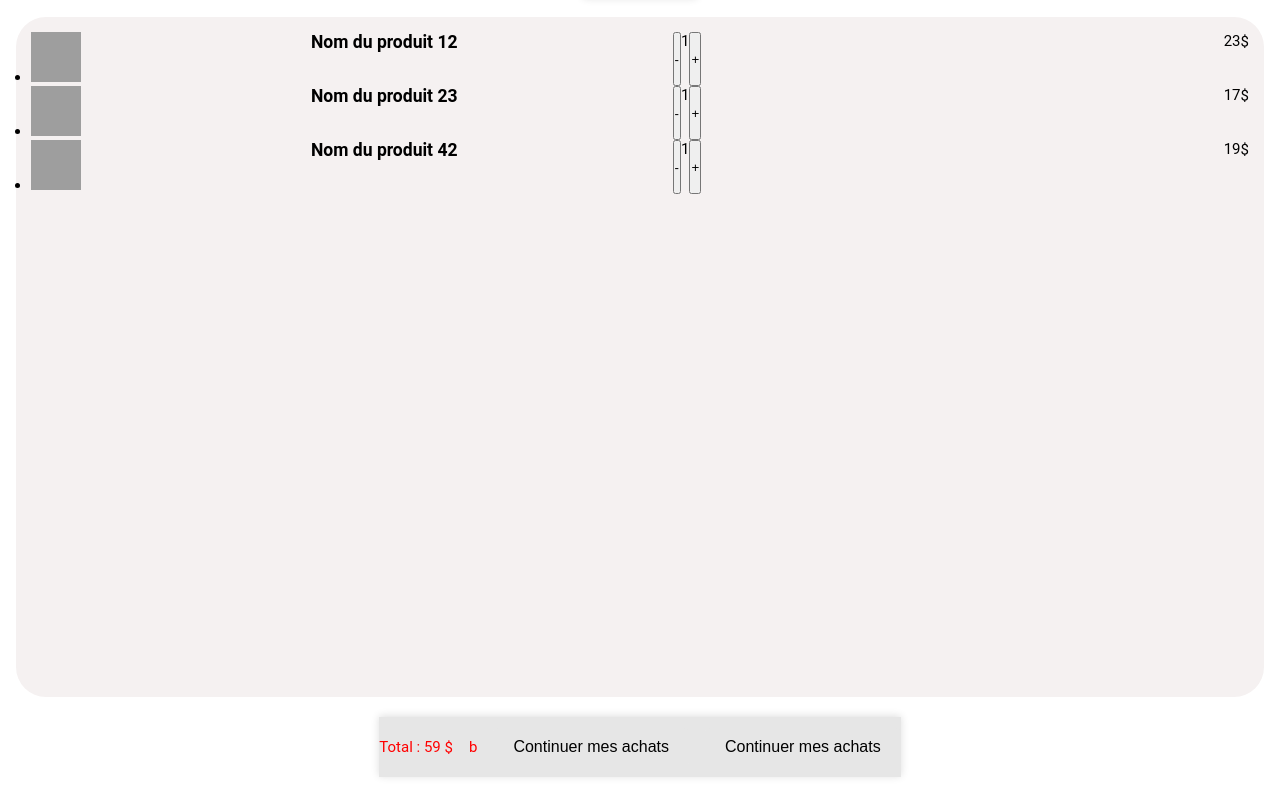
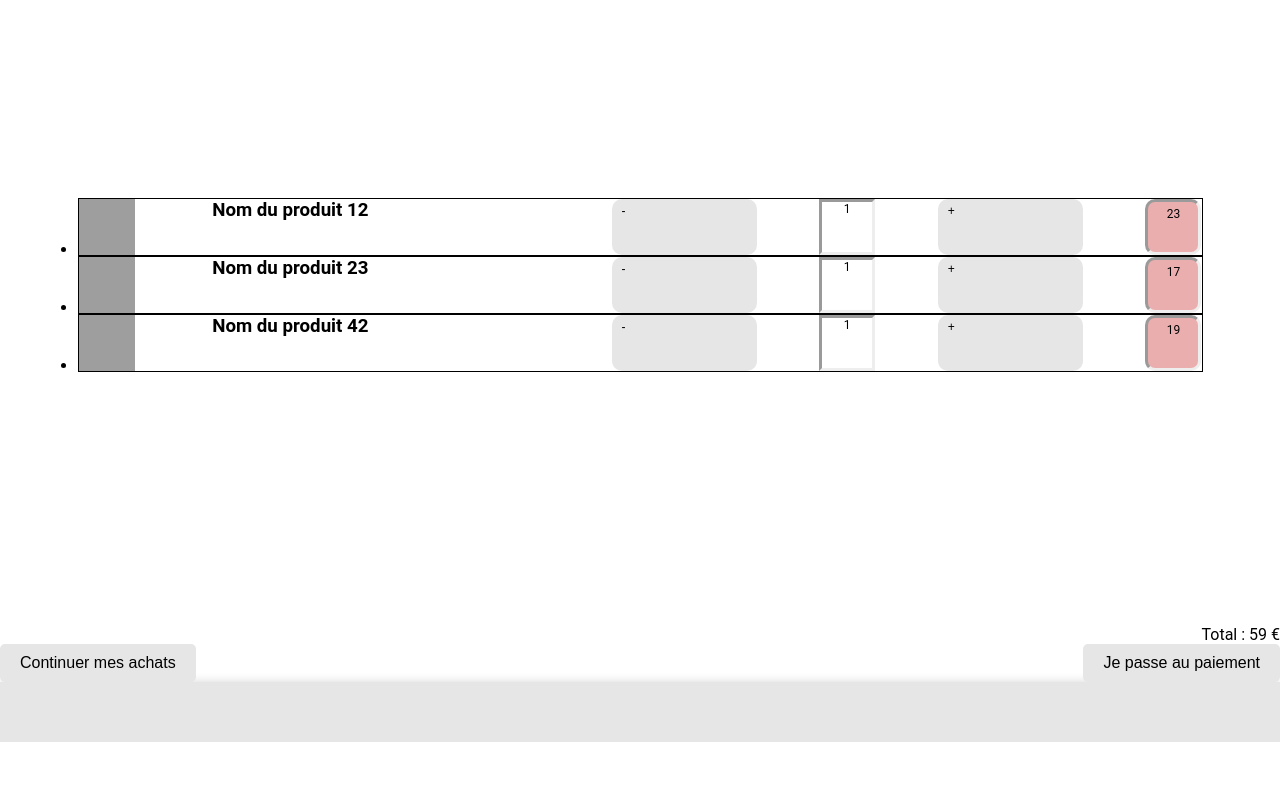
Before and after one commit to victorzanotelli/TestProject1, a plain HTML site: page panier.html in a window 1280 px wide. Shown: the part 143-929 px from the top of the page. After the commit the page ends 885 px from the top, so only its background shows below. Drawn offline with Linux system fonts and the light colour scheme; grey boxes are pictures that could not be loaded.

Commit message:
functional working 90% with bad UI

```diff
--- a/panier.html
+++ b/panier.html
@@ -10,7 +10,7 @@
     <title>Panier</title>
 </head>
 
-<body >
+<body>
     <header>
         <button type="button" id="icon">
             <img src="img/burger.png" alt="icon burger">
@@ -25,22 +25,26 @@
         </nav>
         <!-- barre de navigation mobile -->
     </header>
-    <aside  >
-        <header class="basket_header">
+    <!---<aside>--->
+
     <h2>Mon panier</h2>
 
-        </header>
     <main class="basket-container">
         <ul>
 
         </ul>
+
     </main>
-        <footer class="basket_footer">
-            <p id="cart-total-price">Total : 59 $</p>b
+    <div class="basket_price">
+        <p id="cart-total-price">Total : 59 $</p>
+
+    </div>
+    <div class="basket_footer">
         <button class="btn">Continuer mes achats</button>
-            <button class="btn">Continuer mes achats</button>
-        </footer>
-    </aside>
+        <button class="btn">Je passe au paiement</button>
+    </div>
+    <!---</aside>--->
+
     <script type="module" src="./scripts/basket.js"></script>
     <footer>
 
--- a/scripts/cart.js
+++ b/scripts/cart.js
@@ -20,8 +20,8 @@ function getCart() {
 
 //La fonction saveCart() va nous permettre de sauvegarder l’état actuel du panier que nous stockons>>
 // update the cart in session storage
-function saveCart($cart) {
-  sessionStorage.setItem("cart", JSON.stringify($cart));
+function saveCart(cart) {
+  sessionStorage.setItem("cart", JSON.stringify(cart));
 }
 
 //fakeCart fakeCart est un objet représentant notre panier et son contenu
@@ -62,137 +62,175 @@ let fakeCart = {
 // display the cart
 function renderCart() {
   // retrieve the cart
-  let $cart = getCart();
+  let cart = getCart();
 
   // remove the ul
-  let $productList = document.querySelector("body > aside > main");
-  let $ulToRemove = document.querySelector("body > aside > main > ul");
+  let productList = document.querySelector("body > main");
+  let ulToRemove = document.querySelector("body > main > ul");
 
-  $productList.removeChild($ulToRemove);
+  productList.removeChild(ulToRemove);
+  // class="basket-container"
+  // create the new ul
+  let newUl = document.createElement("ul");
 
-  // create the new ul
-  let $newUl = document.createElement("ul");
 
   // create the lis
-  for (let i = 0; i < $cart.items.length; i++) {
-    if ($cart.items[i].amount > 0) {
-      let $item = $cart.items[i];
-      let $li = document.createElement("li");
-      $li.appendChild(createCartItem($item)); // append them
-      $newUl.appendChild($li);
+  for (let i = 0; i < cart.items.length; i++) {
+    if (cart.items[i].amount > 0) {
+      let item = cart.items[i];
+      let li = document.createElement("li");
+      li.appendChild(createCartItem(item)); // append them
+      newUl.appendChild(li);
     }
   }
 
-  $productList.appendChild($newUl);
+  productList.appendChild(newUl);
 
   // update cart total price
-  let $totalPrice = document.getElementById("cart-total-price");
-  $totalPrice.innerText = "Total : " + $cart.totalPrice + " $";
+  let totalPrice = document.getElementById("cart-total-price");
+  totalPrice.innerText = "Total : " + cart.totalPrice + " €";
 
   loadListeners();
 }
 
 //createCartItem()
 // create one cart item to be injected in the html
-function createCartItem($item) {
-  let $containerSection = document.createElement("section");
+function createCartItem(item) {
+  let containerSection = document.createElement("div");
+  containerSection.classList.add("cart-Line");
 
-  // creating the figure and img
-  let $figure = document.createElement("figure");
-  let $img = document.createElement("img");
-  $img.setAttribute("alt", "image du produit " + $item.id);
-  $img.setAttribute("src", $item.imageUrl);
-  //$img.setAttribute("max-width", "200px");
-  //$img.setAttribute("height", "200px");
-  $figure.appendChild($img);
+  let img = document.createElement("img");
 
-  $containerSection.appendChild($figure);
+  img.classList.add("cart-col");
+  img.classList.add("cart-Col-img");
+  img.setAttribute("alt", "image du produit " + item.id);
+  img.setAttribute("src", item.imageUrl);
+  containerSection.appendChild(img);
 
+
+  let productInfodiv = document.createElement("span");
   // creating the product info
-  let $productInfo = document.createElement("section");
-  $productInfo.classList.add("cart-product-info");
-  let $productName = document.createElement("h3");
-  let $productNameContent = document.createTextNode(
-    "Nom du produit " + $item.id
-  );
-  $productName.appendChild($productNameContent);
-  $productInfo.appendChild($productName);
+  let productInfo = document.createElement("h3");
 
-  $containerSection.appendChild($productInfo);
+  let productNameContent = document.createTextNode("Nom du produit " + item.id);
+  productInfo.appendChild(productNameContent);
+  //let productNameContent = document.createTextNode("Nom du produit " + item.id);
+  productInfodiv.appendChild(productInfo)
+
+  productInfodiv.classList.add("cart-Col-name");
+  containerSection.appendChild(productInfodiv);
+
+
+
 
   // creating the product actions
-  let $productActions = document.createElement("section");
-  $productActions.classList.add("cart-product-actions");
+  //let productActions = document.createElement("section");
+  //productActions.classList.add("cart-product-actions");
 
-  let $buttonsSection = document.createElement("section");
+  //let buttonsSection = document.createElement("section");
 
-  let $removeButton = document.createElement("button");
-  $removeButton.setAttribute("data-product-id", $item.id);
-  $removeButton.classList.add("cart-btn");
-  $removeButton.classList.add("cart-button-remove");
-  let $minus = document.createTextNode("-");
-  $removeButton.appendChild($minus);
+  let removeButton = document.createElement("button");
+  removeButton.setAttribute("data-product-id", item.id);
+  removeButton.classList.add("cart-col");
+  removeButton.classList.add("cart-Col-minus");
+  removeButton.classList.add("btn");
+  let minus = document.createTextNode("-");
+  removeButton.appendChild(minus);
+  containerSection.appendChild(removeButton);
 
-  let $amountSpan = document.createElement("span");
-  let $amountContent = document.createTextNode($item.amount);
-  $amountSpan.appendChild($amountContent);
 
-  let $addButton = document.createElement("button");
-  $addButton.setAttribute("data-product-id", $item.id);
-  $addButton.classList.add("cart-btn");
-  $addButton.classList.add("cart-button-add");
-  let $plus = document.createTextNode("+");
-  $addButton.appendChild($plus);
+  let amountSpan = document.createElement("span");
+  amountSpan.classList.add("cart-col");
+  amountSpan.classList.add("cart-Col-price");
+  let amountContent = document.createTextNode(item.amount);
+  amountSpan.appendChild(amountContent);
+  /*amountSpan.classList.add("cart-col");
+  amountSpan.classList.add("cart-Col-price");*/
+  containerSection.appendChild(amountSpan);
 
-  $buttonsSection.appendChild($removeButton);
-  $buttonsSection.appendChild($amountSpan);
-  $buttonsSection.appendChild($addButton);
+  let addButton = document.createElement("button");
+  addButton.setAttribute("data-product-id", item.id);
+  addButton.classList.add("cart-col");
+  addButton.classList.add("cart-Col-add");
+  addButton.classList.add("btn");
+  let plus = document.createTextNode("+");
+  addButton.appendChild(plus);
+  containerSection.appendChild(addButton);
 
-  $productActions.appendChild($buttonsSection);
 
-  let $productPrice = document.createElement("p");
-  $productPrice.setAttribute("data-product-id", $item.id);
-  $productPrice.classList.add("cart-product-price");
+  let productPrice = document.createElement("p");
+  productPrice.setAttribute("data-product-id", item.id);
 
-  let $productPriceSpan = document.createElement("span");
-  let $productPriceSpanContent = document.createTextNode(
-    "" + $item.amount * $item.price
+
+  let productPriceSpan = document.createElement("span");
+  let productPriceSpanContent = document.createTextNode(
+    "" + item.amount * item.price
   );
-  $productPriceSpan.appendChild($productPriceSpanContent);
+  productPriceSpan.appendChild(productPriceSpanContent);
+  productPriceSpan.classList.add("cart-col");
+  productPriceSpan.classList.add("cart-Col-montT");
+  containerSection.appendChild(productPriceSpan);
 
-  let $currencyContent = document.createTextNode("$");
+  //buttonsSection.appendChild(removeButton);
 
-  $productPrice.appendChild($productPriceSpan);
-  $productPrice.appendChild($currencyContent);
+  /*
+    let amountSpan = document.createElement("span");
+    let amountContent = document.createTextNode(item.amount);
+    amountSpan.appendChild(amountContent);
 
-  $productActions.appendChild($productPrice);
+    let addButton = document.createElement("button");
+    addButton.setAttribute("data-product-id", item.id);
+    addButton.classList.add("cart-btn");
+    addButton.classList.add("cart-button-add");
+    let plus = document.createTextNode("+");
+    addButton.appendChild(plus);
 
-  $containerSection.appendChild($productActions);
+    buttonsSection.appendChild(removeButton);
+    buttonsSection.appendChild(amountSpan);
+    buttonsSection.appendChild(addButton);
 
-  return $containerSection;
+    productActions.appendChild(buttonsSection);
+
+    let productPrice = document.createElement("p");
+    productPrice.setAttribute("data-product-id", item.id);
+    productPrice.classList.add("cart-product-price");
+
+    let productPriceSpan = document.createElement("span");
+    let productPriceSpanContent = document.createTextNode(
+      "" + item.amount * item.price
+    );
+    productPriceSpan.appendChild(productPriceSpanContent);
+
+
+
+    containerSection.appendChild(productActions);
+    containerSection.appendChild(productPriceSpan);
+    containerSection.appendChild(productPrice);
+  */
+  return containerSection;
 }
 
 // loadListeners() est la fonction qui va nous permettre d’écouter les clics
 //sur tout nos boutons d’ajout ou retrait de quantité d’articles dans le panier.
 function loadListeners() {
-  let $addButtons = document.getElementsByClassName("cart-button-add");
-  let $removeButtons = document.getElementsByClassName("cart-button-remove");
+  let addButtons = document.getElementsByClassName("cart-Col-add");
+  let removeButtons = document.getElementsByClassName("cart-Col-minus");
 
-  for (let i = 0; i < $addButtons.length; i++) {
-    $addButtons[i].addEventListener("click", addItem);
-    $removeButtons[i].addEventListener("click", removeItem);
+  for (let i = 0; i < addButtons.length; i++) {
+    addButtons[i].addEventListener("click", addItem);
+    removeButtons[i].addEventListener("click", removeItem);
   }
 }
 
 //addItem() est la fonction qui permet d’augmenter de 1 la quantité d’un produit dans le panier :
 function addItem(event) {
-  let $id = event.target.getAttribute("data-product-id");
-  let $itemKey = findItem($id);
-  let $cart = getCart();
+  let id = event.target.getAttribute("data-product-id");
+  let itemKey = findItem(id);
+  let cart = getCart();
 
-  if ($itemKey !== null) {
-    $cart.items[$itemKey].amount += 1;
-    saveCart($cart);
+  if (itemKey !== null) {
+    cart.items[itemKey].amount += 1;
+    saveCart(cart);
     computeCartTotal();
     renderCart();
   }
@@ -205,11 +243,11 @@ function addItem(event) {
 //que nous voulons modifier en utilisant une fonction findItem() que nous avons créée.
 
 // get the item key in the cart.items array
-function findItem($id) {
-  let $cart = getCart();
+function findItem(id) {
+  let cart = getCart();
 
-  for (let i = 0; i < $cart.items.length; i++) {
-    if ($cart.items[i].id === parseInt($id)) {
+  for (let i = 0; i < cart.items.length; i++) {
+    if (cart.items[i].id === parseInt(id)) {
       return i;
     }
   }
@@ -222,15 +260,15 @@ function findItem($id) {
 //des produits puis ajoute pour chaque produit quantité x prix au prix total puis sauvegarde le panier.
 // update the total price of the cart
 function computeCartTotal() {
-  let $cart = getCart();
-  let $price = 0;
+  let cart = getCart();
+  let price = 0;
 
-  for (let i = 0; i < $cart.items.length; i++) {
-    $price += $cart.items[i].price * $cart.items[i].amount;
+  for (let i = 0; i < cart.items.length; i++) {
+    price += cart.items[i].price * cart.items[i].amount;
   }
 
-  $cart.totalPrice = $price;
-  saveCart($cart);
+  cart.totalPrice = price;
+  saveCart(cart);
 }
 
 // removeItem()
@@ -238,13 +276,13 @@ function computeCartTotal() {
 // sauf que l’on fait - 1 au lieu de + 1 :
 // update the item amount to - 1
 function removeItem(event) {
-  let $id = event.target.getAttribute("data-product-id");
-  let $itemKey = findItem($id);
-  let $cart = getCart();
+  let id = event.target.getAttribute("data-product-id");
+  let itemKey = findItem(id);
+  let cart = getCart();
 
-  if ($itemKey !== null) {
-    $cart.items[$itemKey].amount -= 1;
-    saveCart($cart);
+  if (itemKey !== null) {
+    cart.items[itemKey].amount -= 1;
+    saveCart(cart);
     computeCartTotal();
     renderCart();
   }
--- a/styles/basket.css
+++ b/styles/basket.css
@@ -1,70 +1,145 @@
-.clear {
-  clear: both;
+.basket-container {
+
+
+  display: flex;
+  -ms-flex-align: center;
+  flex-direction: column;
+  align-items: center;
+  justify-content: space-around;
+  /*background-color: rgb(63, 178, 92);*/
+  color: black;
+  padding: 15px;
+  gap: 10px;
 }
 
-.products {
-  width: 75%;
+.cart-Line {
+  display: flex;
+  flex-direction: row;
+  justify-content: space-between;
+  border: 1px solid black;
+
 }
 
-aside {
-  display: flex;
-  flex-direction: column;
-  align-items:center;;
-  justify-content: space-between;
+.cart-col {
+  font-size: 12px;
+  color: black;
+  -ms-flex-align: center;
   text-align: center;
-  padding: 20px 16px;
-  text-decoration: none;
-  font-size: 15px;
-  gap:20px;
+
+
+
 }
-ul{
-  width: 100%;
+
+.cart-Col-img {
+  flex: 5%;
+  flex-grow: 0;
+
+  height: 80%;
+  background-color: rgb(63, 178, 92);
 }
-section {
-  display : inline-flex ;
-width: 100%;
+
+.cart-Col-name {
+  display: inline-block;
+  flex: 30%;
+  flex-grow: 0;
+  align-items: "center";
+  vertical-align: middle;
+
+  /*height: 25%;*/
+
+}
+
+.cart-Col-minus {
+
+  border: 0px;
+  border-radius: 10px;
+  padding: 5px 10px;
+  flex: 5%;
+  flex-grow: 0;
+
+
 }
 
 
-.cart-product-info {
+.cart-Col-price {
+
+  border: inset;
+  flex: 5%;
+  flex-grow: 0;
+
+
+
+}
+
+.cart-Col-add {
+
+
+  border: 0px;
+  border-radius: 10px;
+  padding: 5px 10px;
+  flex: 5%;
+  flex-grow: 0;
+
+
+}
+
+
+.cart-Col-montT {
+  background-color: #ebaeae;
+  border: inset;
+
+  border-radius: 10px;
+  padding: 5px 10px;
+  flex: 5%;
+  flex-grow: 0;
+
+}
+
+
+ul {
+  width: 90%;
+}
+
+img {
+  /*float: left;*/
+  width: 150;
+  height: auto;
+  margin: 0px 15px 0px 0px;
+}
+
+/******************************** 2*/
+/*.cart-product-info {
 
   align-content: center;
   justify-content: center;
-}
+}*/
+/******************************** 3*/
 
+/*
 .cart-product-actions {
 
+   align-content: center;
+  justify-content: center;
+  width:"200px";
+  background-color: darkorange;
 
-  align-content: center;
-  justify-content: center;
+}*/
+
+
+
+
+cart-btn cart-button-add {
+
+  margin: 15px 0px 0px 0px;
+  border: 0px;
+  border-radius: 10px;
+  padding: 5px 10px;
 
 }
 
 
 
-img {
-  /*float: left;*/
-  margin: 0px 15px 0px 0px;
-}
-
-cart-btn cart-button-add {
-  margin: 15px 0px 0px 0px;
-  background-color: rgb(252, 4, 223);
-  color: white;
-  border: 0px;
-  border-radius: 10px;
-  padding: 5px 10px;
-}
-
-cart-btn cart-button-remove{
-  margin: 15px 0px 0px 0px;
-  background-color: rgb(252, 4, 223);
-  color: white;
-  border: 0px;
-  border-radius: 10px;
-  padding: 5px 10px;
-}
-art-btn cart-button-remove::hover {
+cart-btn cart-button-remove::hover {
   background-color: white;
   cursor: pointer;
 }
@@ -74,25 +149,7 @@ cart-btn cart-button-add:hover {
   cursor: pointer;
 }
 
-
-
-.basket-container {
-  width: 100%;
-  background-color: darkviolet;
-  display: flex;
-  /*position:  fixed;*/
-  top: 75px;
-  right: 15px;
-
-  height: 50px;
-  border-radius: 30px;
-  background-color: rgb(245, 241, 241);
-  color: black;
-  padding: 15px;
-  transition: width 0.5s, height 0.5s, top 0.2s;
-}
-
-
+/******************************** 3*/
 
 .basket-icon {
   color: white;
@@ -101,19 +158,27 @@ cart-btn cart-button-add:hover {
   right: 17px;
 }
 
-&:hover {
-  color: red !important;
+/*&:hover {
+  color: rgb(0, 255, 72) !important;
   cursor: pointer;
+}*/
+
+.basket_price {
+  align-items: none;
+  display: flex;
+  gap: 1rem;
+  justify-content: flex-end;
 }
-.basket_footer{
+
+.basket_footer {
   display: flex;
   flex-direction: row;
   gap: 1rem;
   justify-content: space-between;
-  align-items: center;
 }
-.basket_header{
+
+.basket_header {
   display: flex;
-  justify-content:right;
+  justify-content: right;
 
 }
```
Lines whose indentation alone changed are shown as unchanged.
